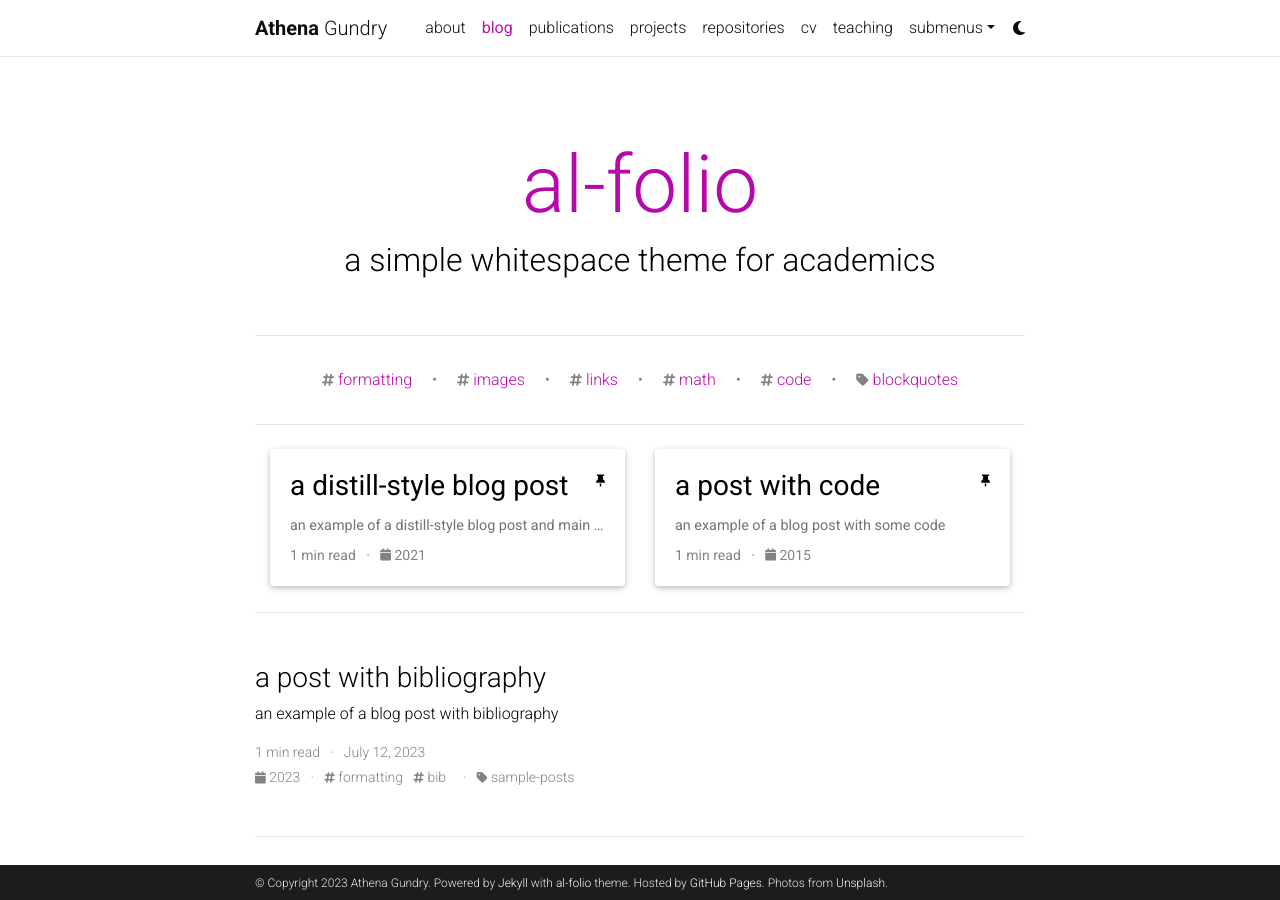
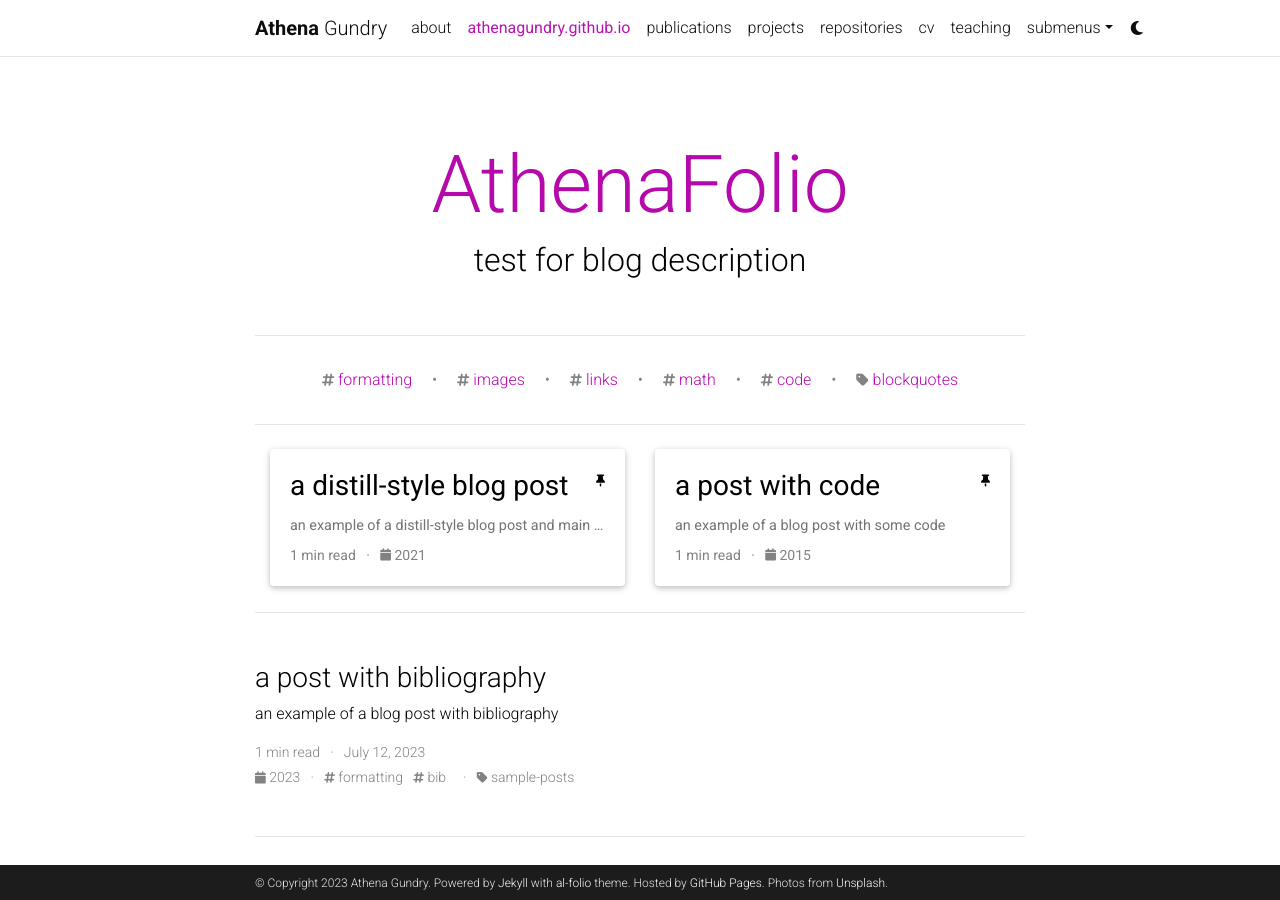
Before and after one commit to gundry2/gundry2.github.io, a Jekyll site: the page built from blog/index.html, in a window 1280 px wide and 900 px high. Built offline with Jekyll 4.4.1, drawn with Linux system fonts in a browser that asks for light colours; the list of posts is cut into pages by our own code; comment, search, counter and statistics services are not loaded; a style sheet for code colours, icons or effects is not loaded.

Commit message:
Update _config.yml

```diff
--- a/_config.yml
+++ b/_config.yml
@@ -8,7 +8,7 @@
 last_name: Gundry
 email: athenagundry@gmail.com
 description: > # the ">" symbol means to ignore newlines until "footer_text:"
-  A simple, whitespace theme for academics. Based on [*folio](https://github.com/bogoli/-folio) design.
+  test test test
 footer_text: >
   Powered by <a href="https://jekyllrb.com/" target="_blank">Jekyll</a> with <a href="https://github.com/alshedivat/al-folio">al-folio</a> theme.
   Hosted by <a href="https://pages.github.com/" target="_blank">GitHub Pages</a>.
@@ -123,9 +123,9 @@
 # Blog
 # -----------------------------------------------------------------------------
 
-blog_name: al-folio # blog_name will be displayed in your blog page
-blog_nav_title: blog # your blog must have a title for it to be displayed in the nav bar
-blog_description: a simple whitespace theme for academics
+blog_name: AthenaFolio # blog_name will be displayed in your blog page
+blog_nav_title: athenagundry.github.io # your blog must have a title for it to be displayed in the nav bar
+blog_description: test for blog description
 permalink: /blog/:year/:title/
 
 # Pagination
```
